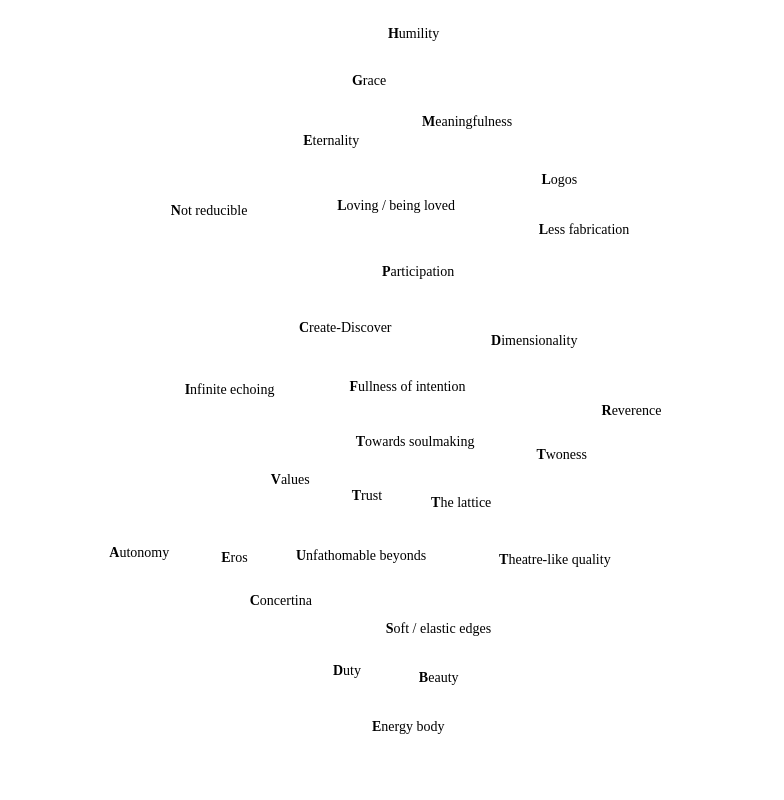
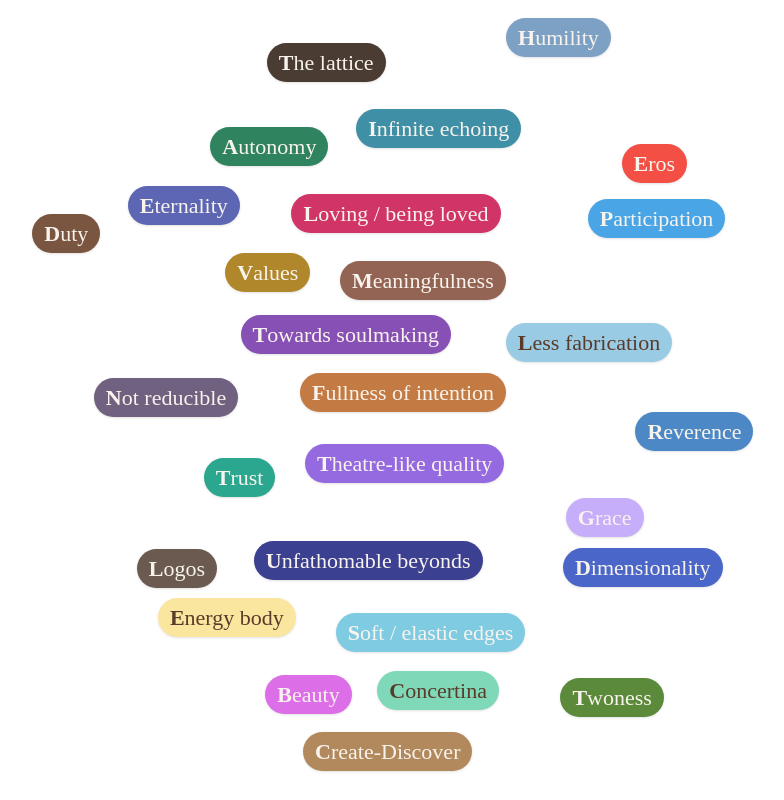
Before and after one commit to ClemensJakob/soulmaking-companion, a React app in the folder frontend/: page /elements in a window 1280 px wide. Shown: the whole page, without its empty margins (195-979 px from the left). Built offline with nearby package versions, Linux system fonts and the light colour scheme; the HTML template or start-up script is replaced by a standard one.

Commit message:
feat: implement tag colors for elements and update layout metrics in ElementsPage

```diff
--- a/frontend/src/domain.ts
+++ b/frontend/src/domain.ts
@@ -3,6 +3,12 @@ export type Element = {
   short_name: string
   short_desc: string
   long_desc: string
+}
+
+export type TagColor = {
+  bg: string
+  text: string
+  hover: string
 }
 
 export const elements: Record<string, Element> = {
@@ -224,3 +230,89 @@ export const elements: Record<string, Element> = {
 }
 
 export const elementKeys = Object.keys(elements)
+
+const elementBaseColors: Record<string, string> = {
+  energy_body_awareness: '#fbe6a0',
+  loving_and_being_loved: '#d13466',
+  eros: '#f34f45',
+  beauty: '#dc6fe8',
+  trust: '#2ba78f',
+  towards_soulmaking_and_soulfulness: '#8650b5',
+  dimensionality_shading_into_divinity: '#4b66c9',
+  reverence: '#4d88c6',
+  humility: '#7da1c4',
+  a_sense_of_unfathomable_beyonds: '#3b4091',
+  soft_and_elastic_edges: '#7fcbe2',
+  concertina: '#7fd8b8',
+  theatre_like_quality: '#956ae0',
+  created_and_discovered: '#b2895d',
+  logos: '#6b5a4f',
+  not_reducible_to_a_single_meaning: '#6f617f',
+  meaningfulness: '#936353',
+  infinite_echoing_and_mirroring: '#3f8fa6',
+  grace: '#c6aefb',
+  autonomy: '#2f845f',
+  twoness: '#5b8a3a',
+  participation: '#4aa5e6',
+  fullness_of_intention: '#c37b43',
+  duty: '#7a553f',
+  values: '#b1872b',
+  eternality: '#5d66b3',
+  less_fabrication: '#9acbe4',
+  the_lattice: '#4a3b33',
+}
+
+function clampChannel(value: number) {
+  return Math.max(0, Math.min(255, Math.round(value)))
+}
+
+function hexToRgb(hex: string) {
+  const normalized = hex.replace('#', '')
+  const value =
+    normalized.length === 3
+      ? normalized
+          .split('')
+          .map((char) => char + char)
+          .join('')
+      : normalized
+  const r = Number.parseInt(value.slice(0, 2), 16)
+  const g = Number.parseInt(value.slice(2, 4), 16)
+  const b = Number.parseInt(value.slice(4, 6), 16)
+  return { r, g, b }
+}
+
+function rgbToHex({ r, g, b }: { r: number; g: number; b: number }) {
+  const toHex = (channel: number) => clampChannel(channel).toString(16).padStart(2, '0')
+  return `#${toHex(r)}${toHex(g)}${toHex(b)}`
+}
+
+function mixWith(hex: string, mix: { r: number; g: number; b: number }, amount: number) {
+  const base = hexToRgb(hex)
+  const r = base.r + (mix.r - base.r) * amount
+  const g = base.g + (mix.g - base.g) * amount
+  const b = base.b + (mix.b - base.b) * amount
+  return rgbToHex({ r, g, b })
+}
+
+function getLuminance(hex: string) {
+  const { r, g, b } = hexToRgb(hex)
+  const [rs, gs, bs] = [r, g, b].map((channel) => {
+    const c = channel / 255
+    return c <= 0.03928 ? c / 12.92 : Math.pow((c + 0.055) / 1.055, 2.4)
+  })
+  return 0.2126 * rs + 0.7152 * gs + 0.0722 * bs
+}
+
+function buildTagColor(hex: string): TagColor {
+  const luminance = getLuminance(hex)
+  const isDark = luminance < 0.55
+  const text = isDark ? '#f8f3ed' : '#5a3b2a'
+  const hover = isDark
+    ? mixWith(hex, { r: 255, g: 255, b: 255 }, 0.12)
+    : mixWith(hex, { r: 0, g: 0, b: 0 }, 0.12)
+  return { bg: hex, text, hover }
+}
+
+export const elementTagColors: Record<string, TagColor> = Object.fromEntries(
+  elementKeys.map((key) => [key, buildTagColor(elementBaseColors[key])]),
+)
--- a/frontend/src/pages/ElementsPage.tsx
+++ b/frontend/src/pages/ElementsPage.tsx
@@ -1,11 +1,12 @@
-import { useEffect, useRef, useState } from 'react'
+import { type CSSProperties, useEffect, useRef, useState } from 'react'
 
 import { Card, CardContent } from '@/components/ui/card'
-import { elements, elementKeys, type Element } from '@/domain'
+import { elementTagColors, elements, elementKeys, type Element } from '@/domain'
 
 export function ElementsPage() {
   const [selectedKey, setSelectedKey] = useState<string | null>(null)
   const [positions, setPositions] = useState<Map<string, { x: number; y: number }>>(new Map())
+  const [fontSize, setFontSize] = useState(14)
   const containerRef = useRef<HTMLDivElement>(null)
 
   function handleSelect(key: string) {
@@ -16,7 +17,9 @@ export function ElementsPage() {
     function layout() {
       if (!containerRef.current) return
       const { clientWidth, clientHeight } = containerRef.current
-      setPositions(computePositions(elementKeys, clientWidth, clientHeight))
+      const layoutResult = computeLayout(elementKeys, clientWidth, clientHeight)
+      setPositions(layoutResult.positions)
+      setFontSize(layoutResult.fontSize)
     }
 
     layout()
@@ -37,13 +40,24 @@ export function ElementsPage() {
           const shortName = elements[key].short_name
           const firstLetter = shortName.slice(0, 1).toUpperCase()
           const rest = shortName.slice(1)
+          const tagColor = elementTagColors[key]
+
+          const tagStyle = {
+            left: pos.x,
+            top: pos.y,
+            fontSize: `${fontSize}px`,
+            lineHeight: `${Math.round(fontSize * 1.4)}px`,
+            '--tag-bg': tagColor.bg,
+            '--tag-text': tagColor.text,
+            '--tag-hover': tagColor.hover,
+          } as CSSProperties
 
           return (
             <button
               key={key}
               onClick={() => handleSelect(key)}
-              style={{ left: pos.x, top: pos.y }}
-              className="absolute whitespace-nowrap text-sm transition-colors hover:opacity-70"
+              style={tagStyle}
+              className="absolute whitespace-nowrap rounded-full bg-[var(--tag-bg)] px-3 py-1 text-[var(--tag-text)] shadow-sm transition-colors hover:bg-[var(--tag-hover)]"
             >
               <span className="font-semibold">{firstLetter}</span>
               {rest}
@@ -77,6 +91,7 @@ function ElementDetail({ element, onClose }: { element: Element; onClose: () =>
 
 type Rect = { x: number; y: number; w: number; h: number }
 type Position = { x: number; y: number }
+type Layout = { positions: Map<string, Position>; fontSize: number }
 
 function collides(a: Rect, b: Rect, padding: number): boolean {
   return (
@@ -95,14 +110,19 @@ function seededRandom(seed: number): () => number {
   }
 }
 
+function clampNumber(value: number, min: number, max: number) {
+  return Math.min(Math.max(value, min), max)
+}
+
 function getLayoutMetrics(containerW: number, containerH: number) {
-  const isSmall = Math.min(containerW, containerH) < 500
-  return {
-    charW: isSmall ? 7 : 8.5,
-    lineH: isSmall ? 20 : 24,
-    padding: isSmall ? 6 : 10,
-    margin: 4,
-  }
+  const minDim = Math.min(containerW, containerH)
+  const fontSize = clampNumber(Math.round(minDim / 24), 13, 22)
+  const lineH = Math.round(fontSize * 1.4)
+  const charW = fontSize * 0.6
+  const padding = fontSize < 14 ? 6 : 10
+  const margin = 4
+
+  return { fontSize, charW, lineH, padding, margin }
 }
 
 function measureLabel(key: string, charW: number, lineH: number) {
@@ -127,13 +147,9 @@ function scoreCandidate(candidate: Rect, placed: Rect[], containerW: number, con
   return distFromCenter * 0.5 - Math.min(minDistToOther, 200) * 0.5 + edgeBonus
 }
 
-function computePositions(
-  keys: string[],
-  containerW: number,
-  containerH: number,
-): Map<string, Position> {
+function computeLayout(keys: string[], containerW: number, containerH: number): Layout {
   const random = seededRandom(42)
-  const { charW, lineH, padding, margin } = getLayoutMetrics(containerW, containerH)
+  const { fontSize, charW, lineH, padding, margin } = getLayoutMetrics(containerW, containerH)
 
   const sizes = keys.map((key) => measureLabel(key, charW, lineH))
   const placed: Rect[] = []
@@ -170,5 +186,5 @@ function computePositions(
     result.set(key, bestPos)
   }
 
-  return result
+  return { positions: result, fontSize }
 }
```
Also changed, not shown: 1 other file (tests, documents, lock files or other folders).
